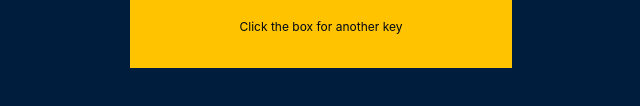
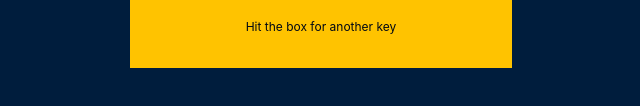
Before and after one commit to mireie/rando-key, a plain HTML site: page index.html in a window 1280 px wide. Shown: the part 318-424 px from the top of the page, 319-959 px from the left. Drawn offline with Linux system fonts and the light colour scheme.

Commit message:
click to hit

```diff
--- a/index.html
+++ b/index.html
@@ -15,7 +15,7 @@
     <div class="key-container ">
       <h1>Ryan, practice in</h1>
       <span id="random-key"></span>
-      <div id="try-again">Click the box for another key</div>
+      <div id="try-again">Hit the box for another key</div>
     </div>
   </div>
 </body>
```
